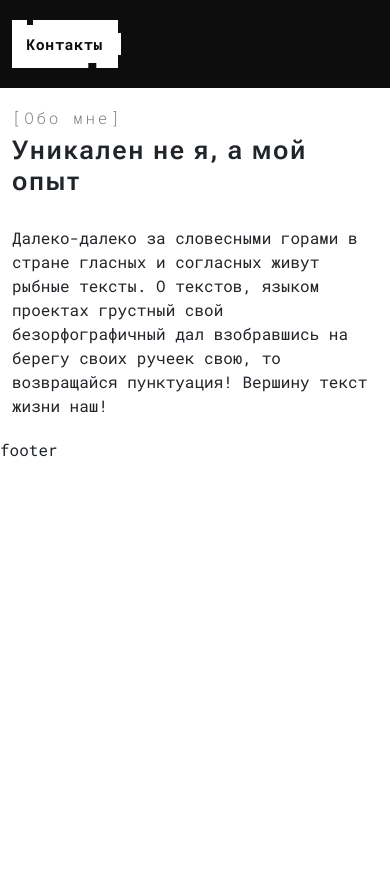
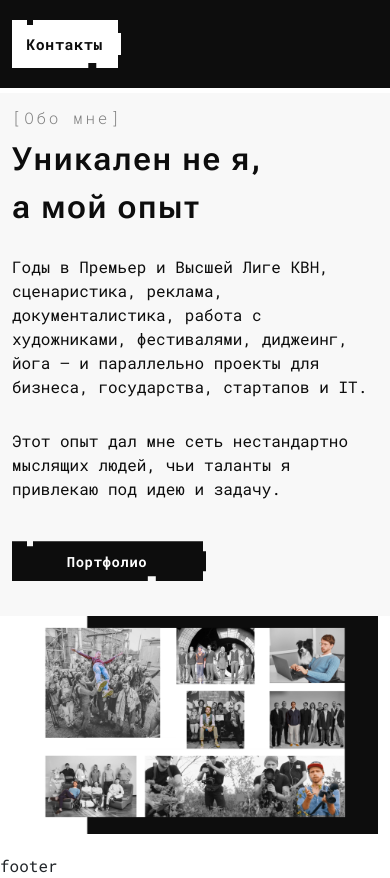
Before and after one commit to KseniaSafonova/producer, a Vue app: page / in a window 390 px wide. Before the commit the page ends 844 px from the top, so only its background shows below. Built offline with nearby package versions, Linux system fonts and the light colour scheme.

Commit message:
feat/blockabout : created block about for desktop & mobile (#9)
* created block about for desktop & mobile

* fixed according to comments in PR

* fixed BaseTitlesContainer

* fix: some styles

---------

Co-authored-by: Polina Makarova <sunnyfur9@gmail.com>

```diff
--- a/src/assets/styles/_typography.css
+++ b/src/assets/styles/_typography.css
@@ -20,7 +20,7 @@
   letter-spacing: 1.6px;
 
   @media screen and (max-width: $sizeMobile) {
-    font-size: var(--size-text-3xl);
+    font-size: var(--size-text-4xl);
   }
 }
 
@@ -90,7 +90,7 @@
   font-size: var(--size-text-l); /*20px*/
 
   @media screen and (max-width: $sizeMobile) {
-    font-size: var(--size-text-3xs); /*14px*/
+    font-size: var(--size-text-xs); /*16px*/
   }
 }
 
--- a/src/assets/styles/_variables.css
+++ b/src/assets/styles/_variables.css
@@ -30,6 +30,7 @@
   --size-text-5xl: 36px;
   --size-text-6xl: 40px;
   --size-text-7xl: 64px;
+  --size-text-8xl: 76px;
 
   /* Line height */
 }
--- a/src/components/common/BlockAbout/BlockAbout.vue
+++ b/src/components/common/BlockAbout/BlockAbout.vue
@@ -1,23 +1,170 @@
 <template>
-  <BaseContainer>
-    <BaseTitlesContainer title="Обо мне" subtitle="Уникален не я, а мой опыт" class="block-about" />
+  <BaseContainer :theme="containerTheme" class="block-about">
+    <div class="block-about__container">
+      <div class="block-about__text-section">
+        <div class="block-about__text">
+          <BaseTitlesContainer title="Обо мне" class="block-about__title">
+            <template #subtitle>
+              <span>Уникален не я, </span>
+              <span>а мой опыт</span>
+            </template>
+          </BaseTitlesContainer>
 
-    <div>
-      Далеко-далеко за словесными горами в стране гласных и согласных живут рыбные тексты. О
-      текстов, языком проектах грустный свой безорфографичный дал взобравшись на берегу своих ручеек
-      свою, то возвращайся пунктуация! Вершину текст жизни наш!
+          <p class="text-l text-black block-about__text-indent">
+            Годы в Премьер и Высшей Лиге КВН, сценаристика, реклама, документалистика, работа с
+            художниками, фестивалями, диджеинг, йога — и параллельно проекты для бизнеса,
+            государства, стартапов и IT.
+          </p>
+
+          <p class="text-l text-black">
+            Этот опыт дал мне сеть нестандартно мыслящих людей, чьи таланты я привлекаю под идею и
+            задачу.
+          </p>
+
+          <BaseButton href="" size="small" class="block-about__btn">Портфолио</BaseButton>
+        </div>
+      </div>
+
+      <div class="block-about__img-section">
+        <img class="block-about__img" src="./assets/img_about.png" alt="img about producer" />
+      </div>
     </div>
   </BaseContainer>
 </template>
 
 <script>
 export default {
-  name: 'BlockAbout',
+  name: 'block-about',
+
+  data() {
+    return {
+      isMobile: false,
+    }
+  },
+
+  computed: {
+    containerTheme() {
+      return this.isMobile ? 'light' : 'dark'
+    },
+  },
+
+  mounted() {
+    this.checkScreen()
+    window.addEventListener('resize', this.checkScreen)
+  },
+
+  beforeUnmount() {
+    window.removeEventListener('resize', this.checkScreen)
+  },
+
+  methods: {
+    checkScreen() {
+      this.isMobile = window.innerWidth <= 1200
+    },
+  },
 }
 </script>
 
-<style>
-/* .block-about {
-  border: red;
-} */
+<style lang="postcss">
+.block-about {
+  $sizeTablet: 1200px;
+
+  overflow: hidden;
+}
+
+.block-about__container {
+  display: flex;
+  position: relative;
+  z-index: 0;
+
+  @media screen and (max-width: $sizeTablet) {
+    flex-direction: column;
+  }
+}
+
+.block-about__text-section {
+  background-color: var(--color-gray-30);
+  position: relative;
+  flex: 1 1 60%;
+  padding-top: 40px;
+
+  @media screen and (max-width: $sizeTablet) {
+    margin: -15px -15px;
+    padding: 15px;
+  }
+}
+
+.block-about__text-section::before {
+  background-color: var(--color-gray-30);
+  content: '';
+  position: absolute;
+  top: 0;
+  right: 0;
+  width: 100vw;
+  height: 100%;
+  z-index: -1;
+
+  @media screen and (max-width: $sizeTablet) {
+    content: none;
+  }
+}
+
+.block-about__title {
+  color: var(--color-black);
+  margin-bottom: 40px;
+
+  @media screen and (max-width: $sizeMobile) {
+    margin-bottom: 24px;
+  }
+}
+
+.block-about__text {
+  padding-right: 38%;
+
+  @media screen and (max-width: $sizeTablet) {
+    padding-right: initial;
+    max-width: 522px;
+  }
+}
+
+.block-about__text-indent {
+  margin-bottom: 30px;
+}
+
+.block-about__btn {
+  width: 197px;
+  margin-top: 75px;
+  margin-bottom: 75px;
+
+  @media screen and (max-width: $sizeMobile) {
+    width: 194px;
+    margin-top: 40px;
+    margin-bottom: 20px;
+  }
+}
+
+.block-about__img-section {
+  background-color: var(--color-black);
+  flex: 1 1 28%;
+  padding-top: 40px;
+
+  @media screen and (max-width: $sizeTablet) {
+    background-color: initial;
+    padding-top: 10px;
+    display: flex;
+  }
+}
+
+.block-about__img {
+  transform: translateX(-40%);
+  max-width: 738px;
+  width: 170%;
+
+  @media screen and (max-width: $sizeTablet) {
+    transform: none;
+    width: 100%;
+    margin-left: auto;
+    margin-right: auto;
+  }
+}
 </style>
--- a/src/components/ui/BaseTitlesContainer/BaseTitlesContainer.vue
+++ b/src/components/ui/BaseTitlesContainer/BaseTitlesContainer.vue
@@ -7,7 +7,11 @@
 
   <div class="titles-container" :class="[alignTitlesContClass]">
     <h2 class="heading-thirdly text-gray">[{{ title }}]</h2>
-    <h3 class="heading-secondary">{{ subtitle }}</h3>
+
+    <h3 class="heading-secondary" v-if="subtitle" />
+    <h3 class="heading-secondary" v-if="$slots.subtitle">
+      <slot name="subtitle" />
+    </h3>
   </div>
 </template>
 
@@ -41,7 +45,7 @@ export default {
 
 <style>
 .titles-container {
-  margin-bottom: 28px;
+  margin-bottom: 24px;
   display: flex;
   flex-direction: column;
   gap: 8px;
@@ -54,4 +58,10 @@ export default {
 .titles-container_align-right {
   text-align: right;
 }
+
+.heading-secondary {
+  display: inline-flex;
+  flex-wrap: wrap;
+  column-gap: 12px;
+}
 </style>
```
Also changed, not shown: src/components/common/BlockAbout/assets/img_about.png (added).
